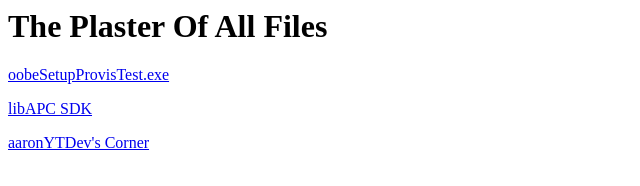
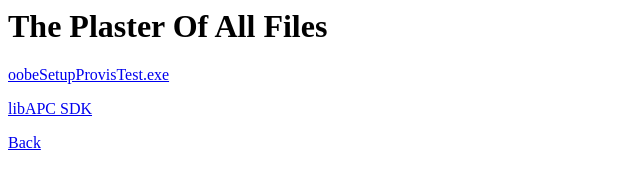
Before and after one commit to AaronYTDev/aaronYTDev-s-Corner, a plain HTML site: page TPOAF.html in a window 1280 px wide. Shown: the whole page, without its empty margins (0-640 px from the left). Drawn offline with Linux system fonts and the light colour scheme.

Commit message:
Update TPOAF.html

```diff
--- a/TPOAF.html
+++ b/TPOAF.html
@@ -5,4 +5,4 @@
 <p></p>
 <a href="fileremoved.html">libAPC SDK</a>
 <p></p>
-<a href="index.html">aaronYTDev's Corner</a>
+<a href="index.html">Back</a>
```
